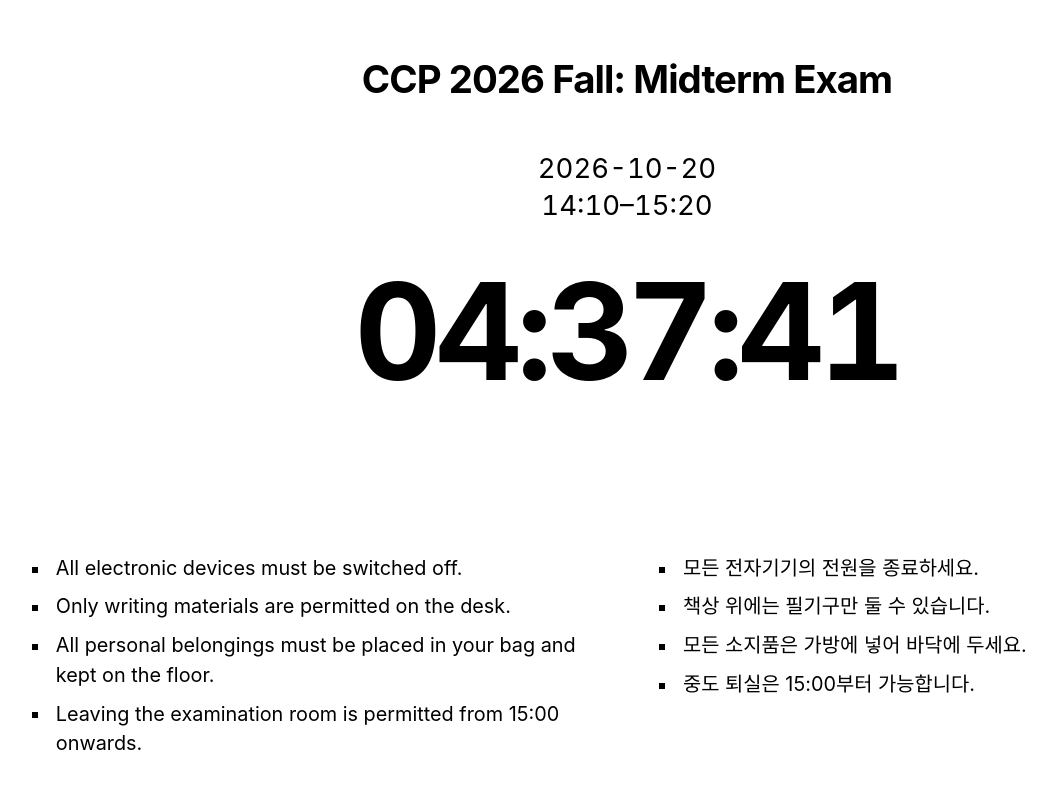
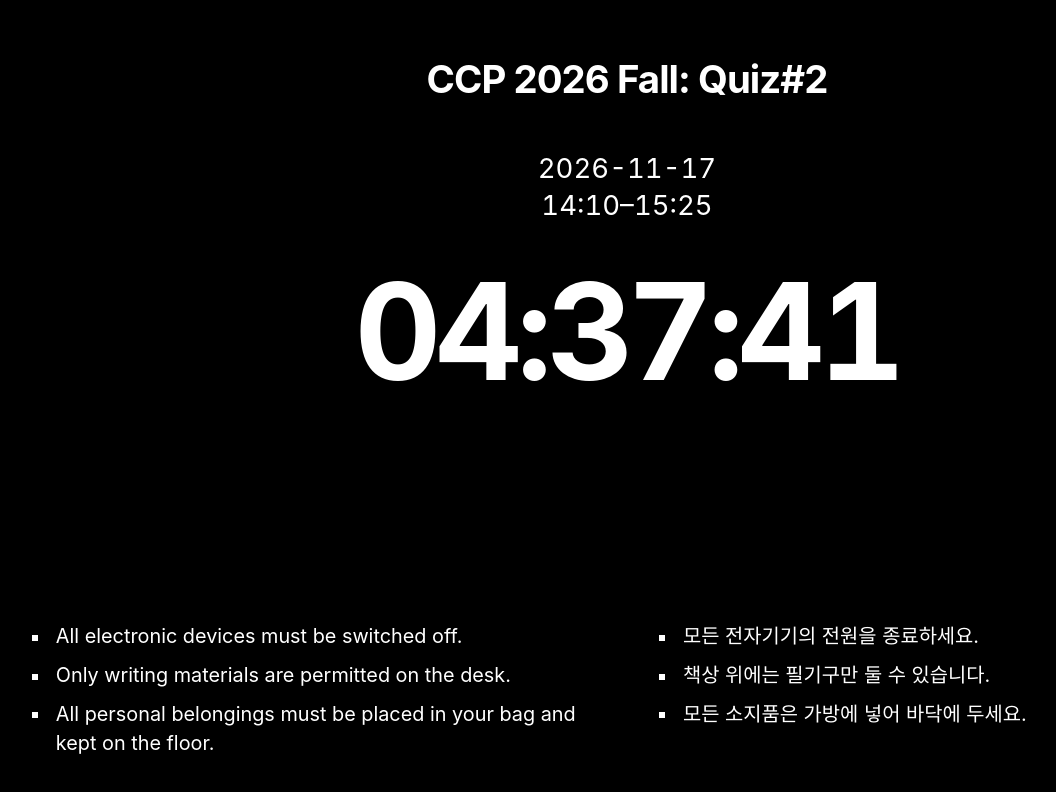
Before and after one commit to seins26/webpage, a plain HTML site: page index.html in a window 1280 px wide. Shown: the whole page, without its empty margins (13-1069 px from the left). Drawn offline with Linux system fonts and the light colour scheme; a web font is replaced by a local one.

Commit message:
Change title and exam details in index.html

```diff
--- a/index.html
+++ b/index.html
@@ -1,67 +1,85 @@
 <!doctype html>
+<!--
+  직접 수정하는 방법
+  1. 이 파일을 메모장 또는 코드 편집기로 열어 수정한 뒤 UTF-8로 저장하세요.
+  2. 브라우저에서 파일을 열거나, 이미 열려 있다면 새로고침하여 확인하세요.
+  3. 아래의 HTML 주석과 CSS/JavaScript 주석은 화면에 표시되지 않습니다.
+  4. 제목은 <title>과 <h1> 두 곳을 함께 수정하세요.
+  5. 날짜와 시험 시간은 표시용 문구입니다. 시계는 컴퓨터의 현재 시간을 보여줍니다.
+-->
 <html lang="en">
 <head>
+  <!-- 한글이 깨지지 않도록 UTF-8 인코딩을 사용합니다. -->
   <meta charset="utf-8">
+  <!-- 휴대폰에서도 화면 너비에 맞게 표시합니다. -->
   <meta name="viewport" content="width=device-width, initial-scale=1, viewport-fit=cover">
+  <!-- 아래 두 설정은 iPhone/iPad에서 홈 화면에 추가해 실행할 때 사용합니다. -->
   <meta name="apple-mobile-web-app-capable" content="yes">
   <meta name="apple-mobile-web-app-status-bar-style" content="default">
-  <title>CCP 2026 Fall: Midterm Exam</title>
+  <!-- [수정: 브라우저 탭 제목] 화면 안의 제목은 아래 <h1>에서 별도로 수정합니다. -->
+  <title>CCP 2026 Fall: Quiz#2</title>
   <style>
-    @font-face {
-      font-family: "SeoulNotice";
-      src: url("https://cdn.jsdelivr.net/gh/projectnoonnu/2505-1@1.0/SeoulAlrimTTF-Medium.woff2") format("woff2");
-      font-weight: 400 600;
-      font-style: normal;
-      font-display: swap;
+    /* [디자인 수정 안내]
+       px: 고정 크기. vh: 화면 높이의 1%. vw: 화면 너비의 1%.
+       em: 해당 요소의 글자 크기를 기준으로 한 비율.
+       clamp(최소값, 화면에 따른 값, 최대값): 화면 크기에 맞춰 조절합니다.
+       예: 제목을 더 크게 하려면 h1의 font-size 값을 올리세요.
+    */
+    /* 여백과 테두리를 요소 크기에 포함하여 배치를 계산합니다. */
+    * { box-sizing: border-box; }
+    html, body {
+      margin: 0;
+      min-height: 100%;
+      background: #000; /* [수정: 배경색] #000 = 검정, #fff = 흰색 */
+      color: #fff;      /* [수정: 전체 글자색] 시계와 안내의 네모 기호에도 적용됩니다. */
     }
-    @font-face {
-      font-family: "SeoulNotice";
-      src: url("https://cdn.jsdelivr.net/gh/projectnoonnu/2505-1@1.0/SeoulAlrimTTF-Bold.woff2") format("woff2");
-      font-weight: 700 900;
-      font-style: normal;
-      font-display: swap;
+    /* 운영체제에서 사용 가능한 글꼴을 왼쪽부터 순서대로 선택합니다. */
+    body {
+      font-family: -apple-system, BlinkMacSystemFont, "SF Pro Display",
+                   "Helvetica Neue", Arial, sans-serif;
     }
-
-    * { box-sizing: border-box; }
-    html, body { margin: 0; min-height: 100%; background: #fff; color: #000; }
-    body {
-      font-family: "SeoulNotice", -apple-system, BlinkMacSystemFont, "Helvetica Neue", Arial, sans-serif;
-    }
+    /* 전체 화면 배치: 위에서 아래로 쌓고 최소한 화면 높이를 채웁니다. */
     .page {
       min-height: 100vh;
-      padding: 7vh 3.5vw 4vh;
+      padding: 7vh 3.5vw 4vh; /* [수정: 바깥 여백] 위 / 좌우 / 아래 순서 */
       display: flex;
       flex-direction: column;
     }
+    /* 제목, 날짜, 시험 시간, 시계를 가운데 정렬합니다. */
     header { text-align: center; }
+    /* [수정: 화면 제목 모양] font-size: 크기, font-weight: 굵기, letter-spacing: 자간 */
     h1 {
       margin: 0;
       font-size: clamp(28px, 3vw, 44px);
       font-weight: 750;
       letter-spacing: -0.025em;
     }
+    /* [수정: 날짜 및 시험 시간 모양] margin-top은 제목과의 간격입니다. */
     .exam-info {
       margin-top: 6vh;
       font-size: clamp(21px, 2.15vw, 31px);
       line-height: 1.35;
-      font-variant-numeric: tabular-nums;
+      font-variant-numeric: tabular-nums; /* 숫자마다 같은 폭을 사용하도록 요청합니다. */
     }
+    /* [수정: 시계 모양] margin-top은 날짜/시간 안내와의 간격입니다. */
     #clock {
       margin-top: 5vh;
       font-size: clamp(90px, 10.5vw, 150px);
       line-height: 1;
       font-weight: 750;
       letter-spacing: -0.045em;
-      font-variant-numeric: tabular-nums;
-      white-space: nowrap;
+      font-variant-numeric: tabular-nums; /* 숫자마다 같은 폭을 사용하도록 요청합니다. */
+      white-space: nowrap; /* 시계가 두 줄로 나뉘지 않게 합니다. */
     }
+    /* 안내 영역: 영어와 한국어를 같은 너비의 두 열로 배치합니다. */
     .rules {
-      margin-top: auto;
+      margin-top: auto; /* 남는 공간을 위에 두어 안내를 화면 아래로 밀어냅니다. */
       display: grid;
       grid-template-columns: 1fr 1fr;
-      gap: 5vw;
+      gap: 5vw; /* [수정: 영어와 한국어 열 사이 간격] */
       padding-top: 8vh;
     }
+    /* [수정: 안내 문구 크기 및 줄 간격] line-height가 클수록 줄 간격이 넓어집니다. */
     .rule-list {
       margin: 0;
       padding: 0;
@@ -69,82 +87,88 @@
       font-size: clamp(15px, 1.55vw, 22px);
       line-height: 1.5;
     }
+    /* 안내 한 항목: 네모 기호와 문구를 나란히 배치합니다. */
     .rule-list li {
       display: grid;
       grid-template-columns: 12px 1fr;
       gap: 12px;
       margin: 0.45em 0;
     }
+    /* [수정: 안내 앞 네모 기호] width/height는 크기, margin-top은 세로 위치입니다. */
     .rule-list li::before {
       content: "";
       width: 6px;
       height: 6px;
-      background: currentColor;
+      background: currentColor; /* 전체 글자색을 그대로 사용합니다. */
       margin-top: 0.65em;
     }
+    /* 화면 너비가 700px 이하일 때만 적용: 여백/시계를 줄이고 안내를 한 열로 쌓습니다. */
     @media (max-width: 700px) {
-      .page { padding: 5vh 5vw 4vh; }
-      #clock { font-size: clamp(54px, 15vw, 90px); }
-      .rules { grid-template-columns: 1fr; gap: 3vh; }
+      /* 전체 화면 배치: 위에서 아래로 쌓고 최소한 화면 높이를 채웁니다. */
+    .page { padding: 5vh 5vw 4vh; }
+      /* [수정: 시계 모양] margin-top은 날짜/시간 안내와의 간격입니다. */
+    #clock { font-size: clamp(54px, 15vw, 90px); }
+      /* 안내 영역: 영어와 한국어를 같은 너비의 두 열로 배치합니다. */
+    .rules { grid-template-columns: 1fr; gap: 3vh; }
     }
   </style>
 </head>
 <body>
   <main class="page">
     <header>
-      <h1>CCP 2026 Fall: Midterm Exam</h1>
+      <!-- [수정: 화면 제목] 위쪽 <title>도 함께 변경하세요. -->
+      <h1>CCP 2026 Fall: Quiz#2</h1>
       <div class="exam-info">
-        <div>2026-10-20</div>
-        <div>14:10–15:20</div>
+        <!-- [수정: 시험 날짜] 원하는 날짜 문구를 입력하세요. -->
+        <div>2026-11-17</div>
+        <!-- [수정: 시험 시간] 표시용이며 아래 시계의 동작에는 영향을 주지 않습니다. -->
+        <div>14:10–15:25</div>
       </div>
+      <!-- 현재 시간 표시 위치입니다. id="clock"은 아래 코드가 사용하므로 유지하세요. -->
       <div id="clock" role="timer" aria-label="Current time">--:--:--</div>
     </header>
 
+    <!-- [수정: 안내 문구]
+         각 <li>와 </li> 사이의 문장을 고치세요.
+         항목 추가: 기존 <li>문장</li> 한 줄을 복사하고 문장을 바꾸세요.
+         항목 삭제: 해당 <li>부터 </li>까지 한 줄 전체를 지우세요.
+         영어와 한국어는 각각 따로 수정해야 합니다.
+    -->
     <section class="rules">
+      <!-- 왼쪽 열: 영어 안내 -->
       <ul class="rule-list" aria-label="Examination instructions in English">
         <li>All electronic devices must be switched off.</li>
         <li>Only writing materials are permitted on the desk.</li>
         <li>All personal belongings must be placed in your bag and kept on the floor.</li>
-        <li>Leaving the examination room is permitted from 15:00 onwards.</li>
       </ul>
 
+      <!-- 오른쪽 열: 한국어 안내 (좁은 화면에서는 영어 아래에 표시) -->
       <ul class="rule-list" lang="ko" aria-label="시험 안내 사항">
         <li>모든 전자기기의 전원을 종료하세요.</li>
         <li>책상 위에는 필기구만 둘 수 있습니다.</li>
         <li>모든 소지품은 가방에 넣어 바닥에 두세요.</li>
-        <li>중도 퇴실은 15:00부터 가능합니다.</li>
       </ul>
     </section>
   </main>
 
   <script>
+    // [시계 동작]
+    // 이 파일을 연 기기의 날짜/시간 및 시간대 설정을 따릅니다.
+    // 현재는 항상 전체 글자색을 사용하며, 시험 종료 시 색이 바뀌거나 멈추지 않습니다.
+    // 남은 시간을 보여주는 카운트다운이 아니라 현재 시각을 보여주는 시계입니다.
     function updateClock() {
-      const now = new Date();
+      const now = new Date(); // 호출 시점의 현재 시각을 가져옵니다.
+      // 24시간제로 표시합니다. padStart(2, "0")는 9를 09처럼 두 자리로 만듭니다.
       const hh = String(now.getHours()).padStart(2, "0");
       const mm = String(now.getMinutes()).padStart(2, "0");
       const ss = String(now.getSeconds()).padStart(2, "0");
+      // 위쪽 HTML에서 id="clock"인 요소를 찾아 시:분:초 형식으로 표시합니다.
       const clock = document.getElementById("clock");
       clock.textContent = hh + ":" + mm + ":" + ss;
 
-      const secondsSinceMidnight =
-        now.getHours() * 3600 + now.getMinutes() * 60 + now.getSeconds();
-
-      // 15:15:00–15:19:59: orange
-      if (secondsSinceMidnight >= 15 * 3600 + 15 * 60 &&
-          secondsSinceMidnight < 15 * 3600 + 20 * 60) {
-        clock.style.color = "#FF9500";
-      }
-      // 15:20:00 onward: red
-      else if (secondsSinceMidnight >= 15 * 3600 + 20 * 60) {
-        clock.style.color = "#FF3B30";
-      }
-      // Before 15:15:00: black
-      else {
-        clock.style.color = "#000000";
-      }
     }
-    updateClock();
-    setInterval(updateClock, 250);
+    updateClock(); // 파일을 열자마자 한 번 표시합니다.
+    setInterval(updateClock, 250); // 250밀리초(0.25초)마다 현재 시간을 다시 확인합니다.
   </script>
 </body>
 </html>
```
